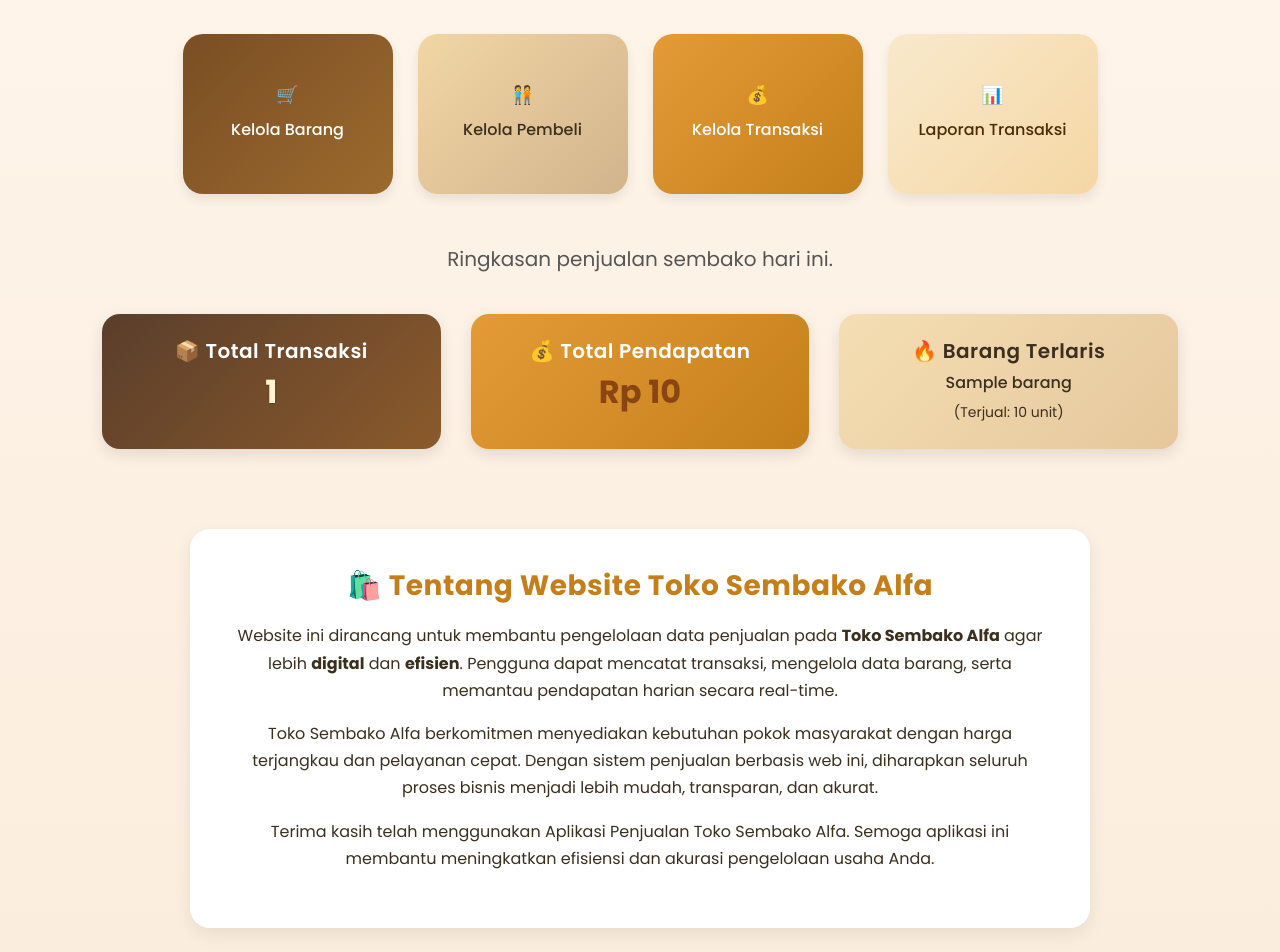
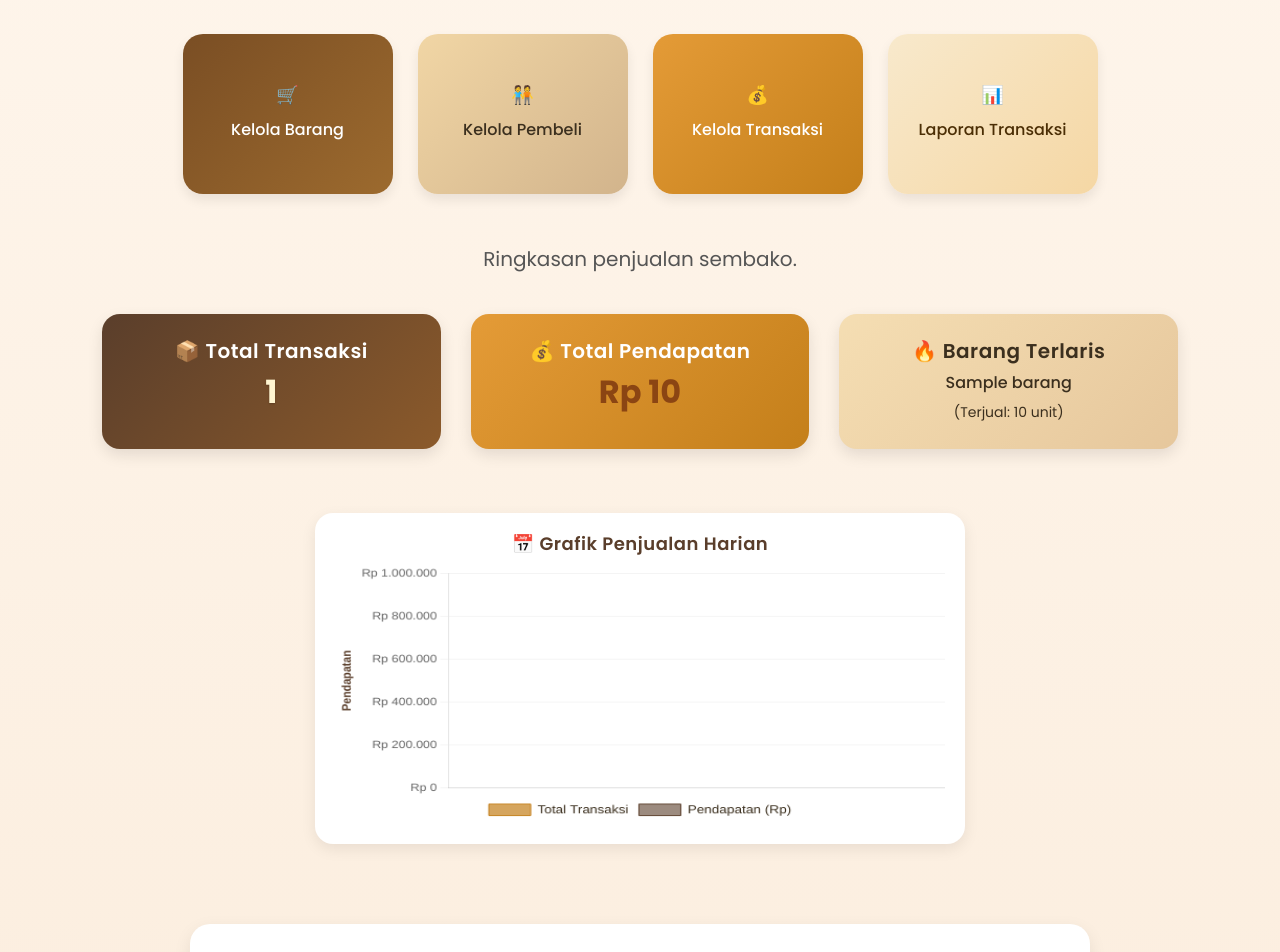
Before and after one commit to alfaanaaa/Aplikasi-Penjualan-Toko-Sembako-Berbasis-Website, a PHP site: page /dashboard.php in a window 1280 px wide. Shown: the part 615-1567 px from the top of the page. Run offline with PHP 8.4, Linux system fonts and the light colour scheme; the visitor is signed in with stand-in values (Sample User, id 1); tables that the repository leaves empty or names only in its code hold one stand-in row (values such as "Sample post"); some libraries are stand-ins or nearby versions.

Commit message:
Update dashboard.php

```diff
--- a/aplikasi_penjualan/dashboard.php
+++ b/aplikasi_penjualan/dashboard.php
@@ -21,9 +21,30 @@
     LIMIT 1
 ");
 $barang_terlaris = $stmt->fetch(PDO::FETCH_ASSOC);
+
+$chart_stmt = $pdo->query("
+    SELECT
+        DATE(tanggal) AS hari,
+        COUNT(*) AS total_transaksi,
+        SUM(total_harga) AS total_pendapatan
+    FROM transaksi
+    WHERE tanggal >= DATE_SUB(CURDATE(), INTERVAL 7 DAY)
+    GROUP BY DATE(tanggal)
+    ORDER BY hari ASC
+");
+
+$hari = [];
+$total_transaksi = [];
+$total_pendapatan_chart = [];
+
+while ($row = $chart_stmt->fetch(PDO::FETCH_ASSOC)) {
+    $hari[] = $row['hari'];
+    $total_transaksi[] = $row['total_transaksi'];
+    $total_pendapatan_chart[] = $row['total_pendapatan'];
+}
 ?>
 
-<!-- Font modern -->
+<script src="https://cdn.jsdelivr.net/npm/chart.js"></script>
 <link href="https://fonts.googleapis.com/css2?family=Poppins:wght@400;500;600;700&display=swap" rel="stylesheet">
 
 <style>
@@ -131,7 +152,7 @@
     }
 
     .bg-primary { background: linear-gradient(135deg, #5a3e2b, #8b5a2b); color: #fff; }
-.bg-primary h2 { color: #fff5d1; text-shadow: 0 1px 2px rgba(0,0,0,0.2); }
+    .bg-primary h2 { color: #fff5d1; text-shadow: 0 1px 2px rgba(0,0,0,0.2); }
     .bg-success { background: linear-gradient(135deg, #e49b37, #c47f1a); color: #fff; }
     .bg-info { background: linear-gradient(135deg, #f5deb3, #e6c79c); color: #3b2f1e; }
 
@@ -147,6 +168,28 @@
         max-width: 900px;
         margin-left: auto;
         margin-right: auto;
+    }
+
+        .chart-container {
+        background: #fff;
+        border-radius: 18px;
+        padding: 20px;
+        margin-top: 40px;
+        box-shadow: 0 5px 15px rgba(0,0,0,0.08);
+        max-width: 650px;
+        margin-left: auto;
+        margin-right: auto;
+    }
+    .chart-container h3 {
+        text-align: center;
+        font-size: 18px;
+        font-weight: 600;
+        color: #5a3e2b;
+        margin-bottom: 10px;
+    }
+    canvas {
+        width: 100% !important;
+        height: 260px !important;
     }
 
     .about-section h3 {
@@ -209,7 +252,8 @@
         <a href="laporan.php" class="menu-card cream">📊<h5>Laporan Transaksi</h5></a>
     </div>
 
-    <p class="lead">Ringkasan penjualan sembako hari ini.</p>
+    <p class="lead">Ringkasan penjualan sembako.</p>
+
 
     <div class="summary-row">
         <div class="summary-card bg-primary">
@@ -226,11 +270,65 @@
             <small>(Terjual: <?= number_format($barang_terlaris['total_jual'], 0, ',', '.') ?> unit)</small>
         </div>
     </div>
+<br>
+    <div class="chart-container">
+        <h3>📅 Grafik Penjualan Harian</h3>
+        <canvas id="chartPenjualanHarian"></canvas>
+    </div>
+
+    <script>
+    const ctx = document.getElementById('chartPenjualanHarian').getContext('2d');
+    new Chart(ctx, {
+        type: 'bar',
+        data: {
+            labels: <?= json_encode($hari) ?>,
+            datasets: [{
+                label: 'Total Transaksi',
+                data: <?= json_encode($total_transaksi) ?>,
+                backgroundColor: 'rgba(196,127,26,0.7)',
+                borderColor: '#c47f1a',
+                borderWidth: 1
+            }, {
+                label: 'Pendapatan (Rp)',
+                data: <?= json_encode($total_pendapatan_chart) ?>,
+                backgroundColor: 'rgba(90,62,43,0.6)',
+                borderColor: '#5a3e2b',
+                borderWidth: 1
+            }]
+        },
+        options: {
+            responsive: true,
+            plugins: {
+                legend: { position: 'bottom', labels: { color: '#3b2f1e', font: { size: 13 } } },
+                title: { display: false }
+            },
+            scales: {
+                y: {
+                    beginAtZero: true,
+                    ticks: {
+                        stepSize: 200000, // kelipatan Rp200.000
+                        callback: function(value) {
+                            return 'Rp ' + value.toLocaleString('id-ID');
+                        }
+                    },
+                    suggestedMax: 1000000, // batas maksimum Rp1.000.000
+                    grid: { color: 'rgba(0,0,0,0.05)' },
+                    title: { display: true, text: 'Pendapatan', color: '#5a3e2b', font: { weight: '600' } }
+                },
+                x: {
+                    grid: { display: false },
+                    ticks: { color: '#3b2f1e' }
+                }
+            }
+        }
+    });
+    </script>
+
 
     <div class="about-section">
         <h3>🛍️ Tentang Website Toko Sembako Alfa</h3>
         <p>
-            Website ini dirancang untuk membantu pengelolaan data penjualan pada <b>Toko Sembako Alfa</b> agar lebih <b>digital</b> dan <b>efisien</b>.
+            Website ini dirancang untuk membantu pengelolaan data penjualan pada Toko Sembako Alfa agar lebih digital dan efisien.
             Pengguna dapat mencatat transaksi, mengelola data barang, serta memantau pendapatan harian secara real-time.
         </p>
         <p>
```
